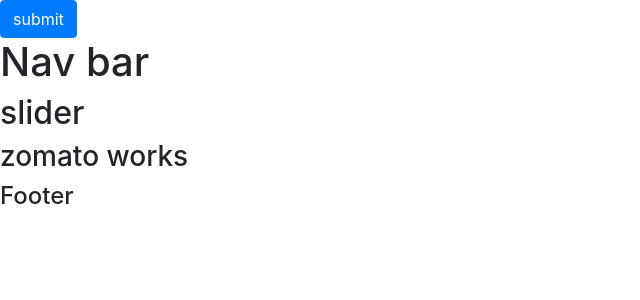
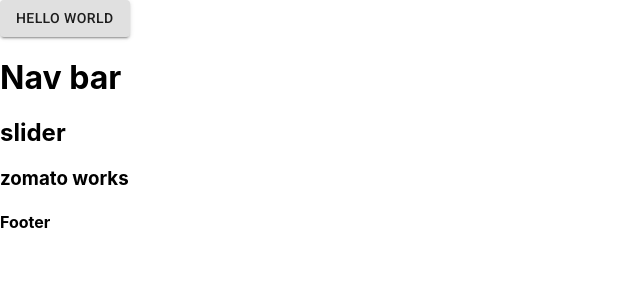
Before and after one commit to fareedagha/zomato, a React (Create React App) app: page / in a window 1280 px wide. Shown: the top 300 px of the page, without its empty margins (0-640 px from the left). Built offline with nearby package versions, Linux system fonts and the light colour scheme.

Commit message:
removed react bootsrap and added material ui

```diff
--- a/package.json
+++ b/package.json
@@ -3,12 +3,11 @@
   "version": "0.1.0",
   "private": true,
   "dependencies": {
+    "@material-ui/core": "^4.9.3",
     "@testing-library/jest-dom": "^4.2.4",
     "@testing-library/react": "^9.4.0",
     "@testing-library/user-event": "^7.2.1",
-    "bootstrap": "^4.4.1",
     "react": "^16.12.0",
-    "react-bootstrap": "^1.0.0-beta.16",
     "react-dom": "^16.12.0",
     "react-scripts": "3.4.0"
   },
--- a/public/index.html
+++ b/public/index.html
@@ -10,17 +10,16 @@
       content="Web site created using create-react-app"
     />
     <link rel="apple-touch-icon" href="%PUBLIC_URL%/logo192.png" />
-    <link
-  rel="stylesheet"
-  href="https://maxcdn.bootstrapcdn.com/bootstrap/4.3.1/css/bootstrap.min.css"
-  integrity="sha384-ggOyR0iXCbMQv3Xipma34MD+dH/1fQ784/j6cY/iJTQUOhcWr7x9JvoRxT2MZw1T"
-  crossorigin="anonymous"
-/>
+
     <!--
       manifest.json provides metadata used when your web app is installed on a
       user's mobile device or desktop. See https://developers.google.com/web/fundamentals/web-app-manifest/
     -->
     <link rel="manifest" href="%PUBLIC_URL%/manifest.json" />
+    <!-- material ui link -->
+    <link rel="stylesheet" href="https://fonts.googleapis.com/css?family=Roboto:300,400,500,700&display=swap" />
+    <link rel="stylesheet" href="https://fonts.googleapis.com/icon?family=Material+Icons" />
+<!-- end -->
     <!--
       Notice the use of %PUBLIC_URL% in the tags above.
       It will be replaced with the URL of the `public` folder during the build.
--- a/src/containers/home/index.jsx
+++ b/src/containers/home/index.jsx
@@ -1,12 +1,13 @@
 import React from 'react';
 //import './styles.css';
-import Button from 'react-bootstrap/Button';
-
+import Button from '@material-ui/core/Button';
 class Home extends React.Component {
     render() {
       return(
           <div>
-              <Button>submit</Button>
+               <Button variant="contained">
+      Hello World
+    </Button>
               <h1>Nav bar</h1>
               <h2>slider</h2>
               <h3>zomato works</h3>
--- a/src/index.js
+++ b/src/index.js
@@ -4,7 +4,6 @@
 import App from './App';
 import * as serviceWorker from './serviceWorker';
 import {Home} from '../src/containers'
-import 'bootstrap/dist/css/bootstrap.min.css';
 
 ReactDOM.render(<Home />, document.getElementById('root'));
 
```
Also changed, not shown: 1 other file (tests, documents, lock files or other folders).
